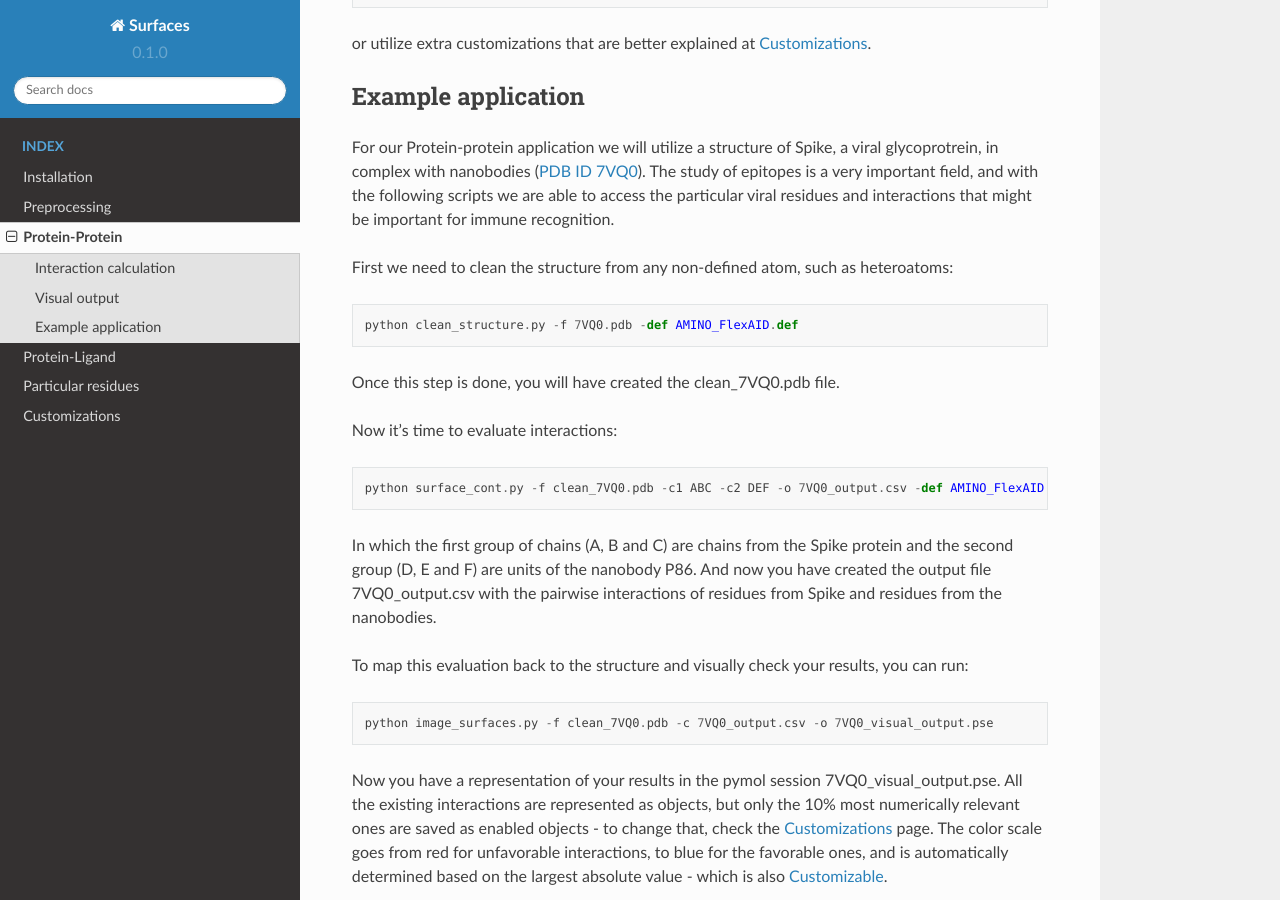
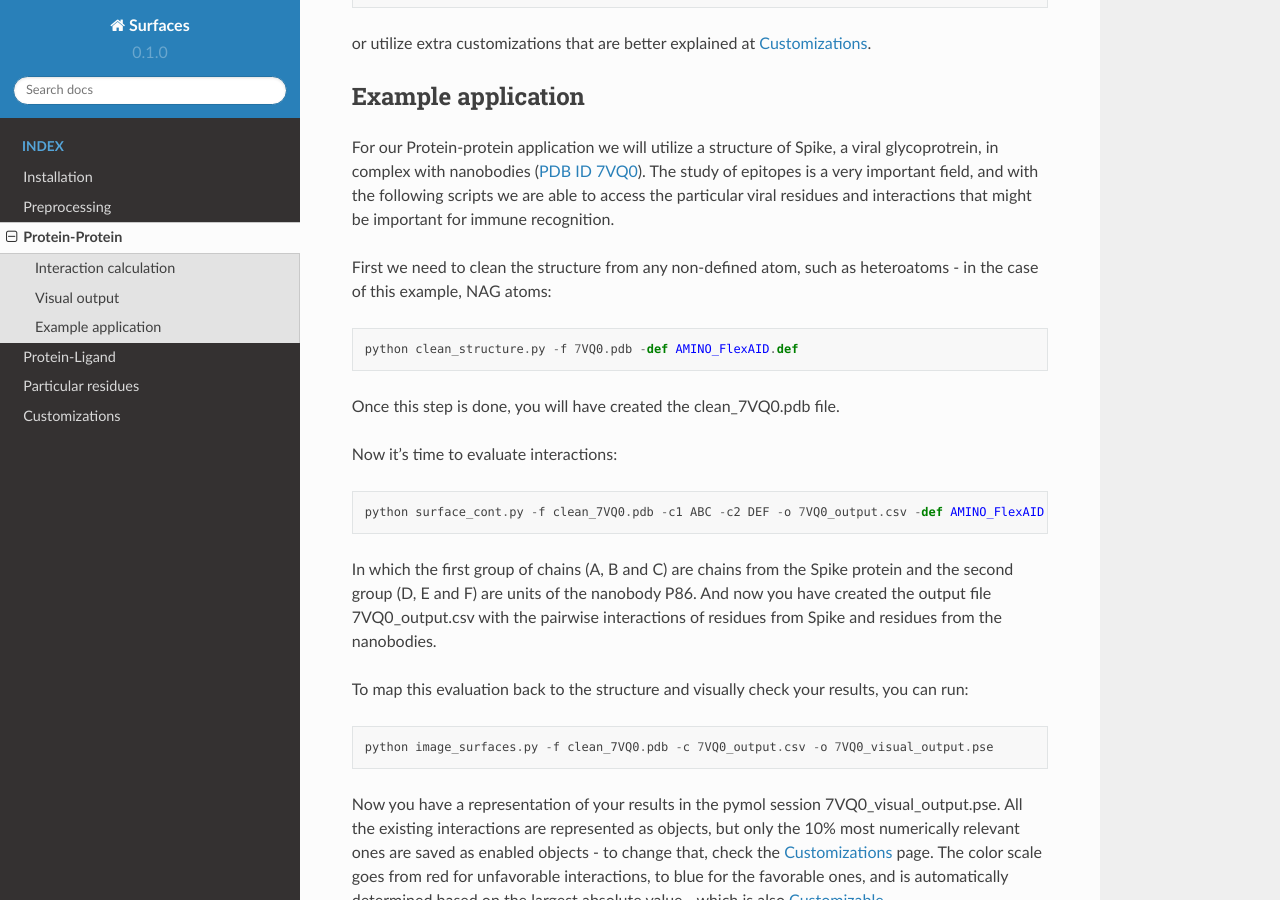
Before and after one commit to nataliateruel/Surfaces_tutorial, a Sphinx documentation site: the page built from docs/source/Protein-protein.rst, in a window 1280 px wide and 900 px high, scrolled down 541 px. Built offline with Sphinx 7.4.7 and the Read the Docs theme 2.0.0, drawn with Linux system fonts in a browser that asks for light colours.

Commit message:
Update Protein-protein.rst

```diff
--- a/docs/source/Protein-protein.rst
+++ b/docs/source/Protein-protein.rst
@@ -24,7 +24,7 @@ Example application
 
 For our Protein-protein application we will utilize a structure of Spike, a viral glycoprotrein, in complex with nanobodies (`PDB ID 7VQ0 <https://www.rcsb.org/structure/7VQ0>`_). The study of epitopes is a very important field, and with the following scripts we are able to access the particular viral residues and interactions that might be important for immune recognition.
 
-First we need to clean the structure from any non-defined atom, such as heteroatoms::
+First we need to clean the structure from any non-defined atom, such as heteroatoms - in the case of this example, NAG atoms::
 
       python clean_structure.py -f 7VQ0.pdb -def AMINO_FlexAID.def
 
```
